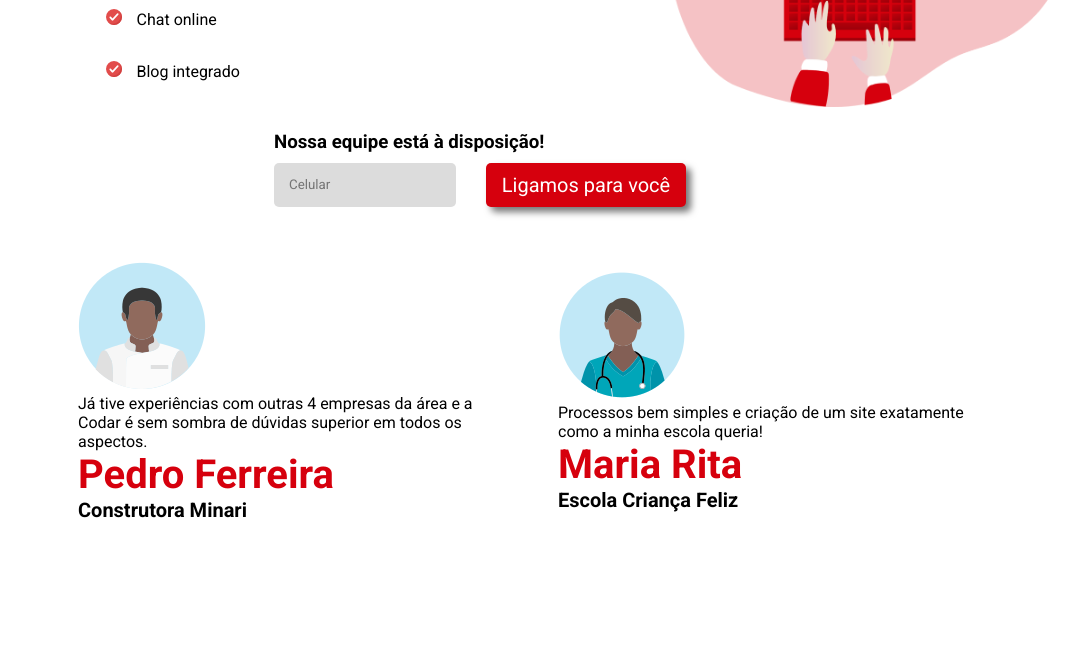
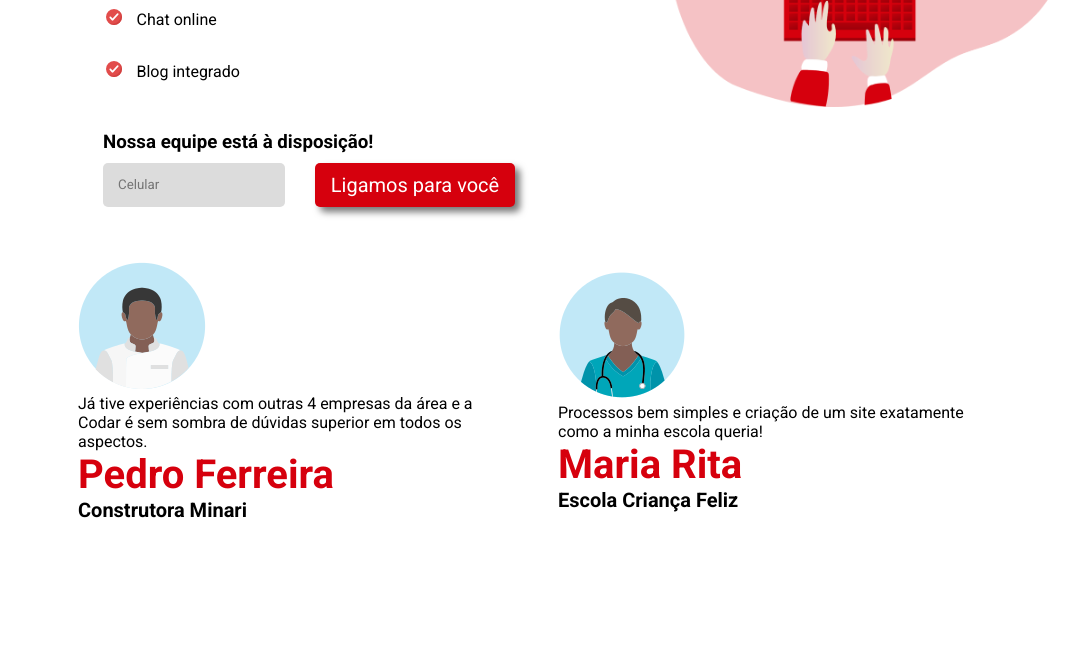
Before and after one commit to JonathanGuimarae3s/Codar, a plain HTML site: page index.html in a window 1280 px wide. Shown: the part 800-1464 px from the top of the page, without its empty margins (117-1196 px from the left). Drawn offline with Linux system fonts and the light colour scheme.

Commit message:
Update desktop.css

```diff
--- a/css/desktop.css
+++ b/css/desktop.css
@@ -98,7 +98,7 @@
 	}
 	#back-questions {
 		text-align: initial;
-		width: 498px;
+		max-width: 840px;
 		margin: 20px auto;
 	}
 
```
